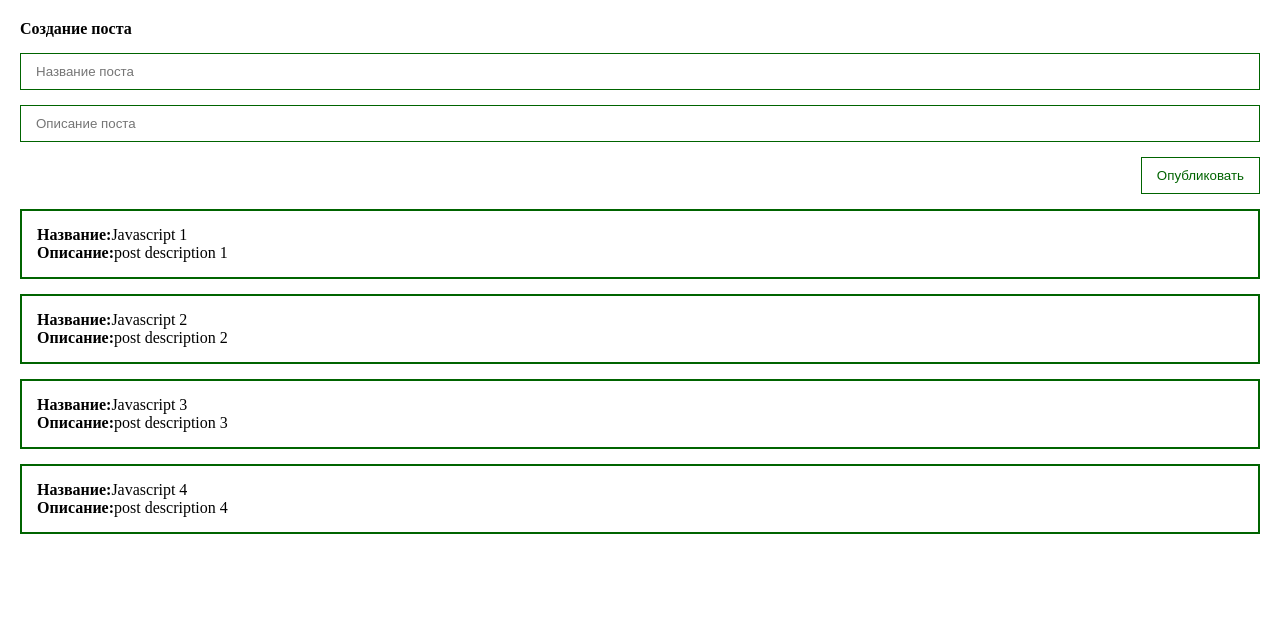
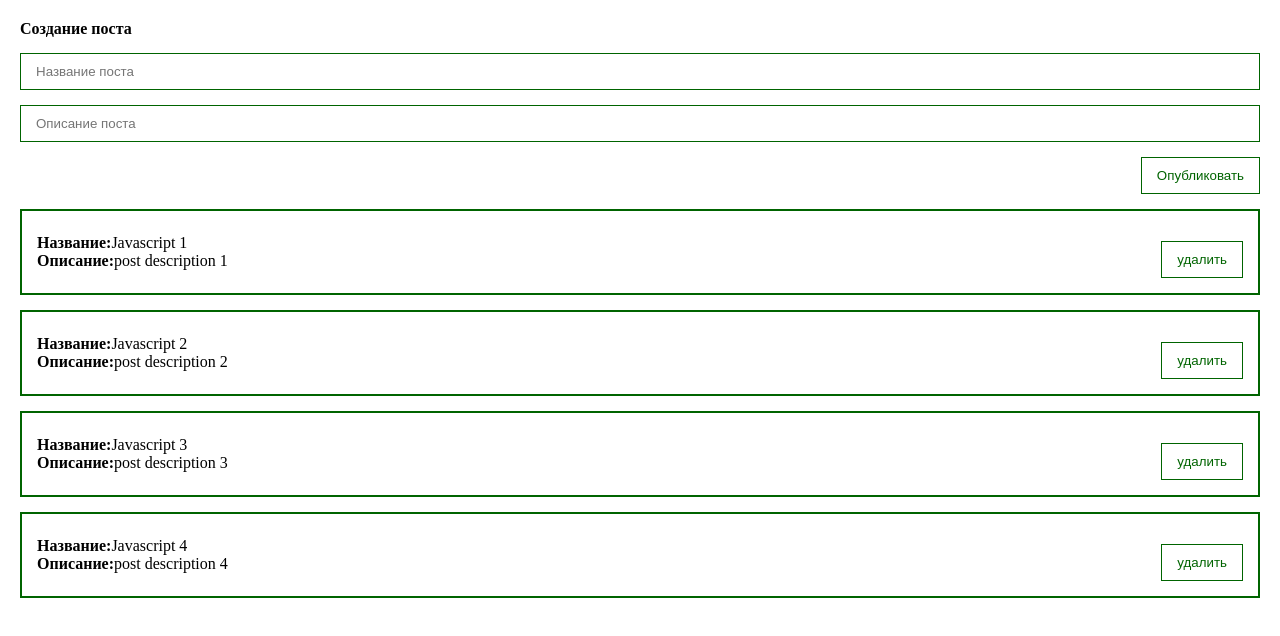
Before and after one commit to wyomingIncidentGuy/ulbi, a Vue app: page / in a window 1280 px wide. Shown: the top 636 px of the page. Built offline with nearby package versions, Linux system fonts and the light colour scheme.

Commit message:
made post a separate component & added ui button

```diff
--- a/src/App.vue
+++ b/src/App.vue
@@ -70,32 +70,4 @@
   button {
    cursor: pointer;
   }
-
-  .post{
-    margin-top:15px;
-    padding:15px;
-    border:2px solid darkgreen;
-  }
-
-  form{
-    display: flex;
-    flex-direction: column;
-
-  }
-
-  .input{
-    width: 100%;
-    border: 1px solid darkgreen;
-    padding: 10px 15px;
-    margin-top:15px;
-  }
-
-  .btn{
-    align-self:flex-end;
-    margin-top: 15px;
-    padding: 10px 15px;
-    background: none;
-    color:darkgreen;
-    border: 1px solid darkgreen;
-  }
 </style>
--- /dev/null
+++ b/src/components/UI/myButton.vue
@@ -0,0 +1,32 @@
+<template>
+    <button @click="importedMethod('create')">
+        <slot></slot>
+    </button>
+</template>
+
+<script>
+    export default{
+        emits: ['create'],
+        props:{
+
+        },
+
+        methods: {
+            importedMethod(methodName){
+                this.$emit(methodName)
+            }
+        }
+
+    }
+</script>
+
+<style>
+    .btn{
+    align-self:flex-end;
+    margin-top: 15px;
+    padding: 10px 15px;
+    background: none;
+    color:darkgreen;
+    border: 1px solid darkgreen;
+  }
+</style>
--- a/src/components/postForm.vue
+++ b/src/components/postForm.vue
@@ -3,17 +3,27 @@
         <h4>Создание поста</h4>
         <input v-model="title" class = "input" type="text" placeholder = "Название поста">
         <input v-model="body" class = "input" type="text" placeholder="Описание поста">
-        <button class = "btn" @click = "create">Опубликовать</button>
+        <myButton
+        class = "btn"
+        @click = "create"
+        >Опубликовать</myButton>
     </form>
 </template>
 
 <script>
+    import myButton from './UI/myButton.vue';
+
     export default{
+
+        components: {
+            myButton,
+        },
+
         emits:['createPost'],
         data(){
             return{
                 title:'',
-                body:''
+                body:'',
             }
         },
         methods:{
@@ -27,5 +37,16 @@
 </script>
 
 <style>
+form{
+    display: flex;
+    flex-direction: column;
 
+  }
+
+  .input{
+    width: 100%;
+    border: 1px solid darkgreen;
+    padding: 10px 15px;
+    margin-top:15px;
+  }
 </style>
--- /dev/null
+++ b/src/components/postItem.vue
@@ -0,0 +1,49 @@
+<template>
+    <div class="post">
+        <div>
+            <div><strong>Название:</strong>{{ post.title }}</div>
+            <div><strong>Описание:</strong>{{ post.body }}</div>
+        </div>
+        <div class="post__buttons">
+            <myButton
+            class="btn"
+            @click="delete"
+            >удалить</myButton>
+        </div>
+    </div>
+</template>
+
+<script>
+    import myButton from './UI/myButton.vue';
+    export default{
+        emits:[],
+
+        props:{
+            post:{
+                type: Object,
+                required: true
+            }
+        },
+
+        methods:{
+            delete(){
+
+            }
+        },
+
+        components: {
+            myButton
+        }
+    }
+</script>
+
+<style>
+.post{
+    display: flex;
+    align-items: center;
+    justify-content: space-between;
+    margin-top:15px;
+    padding:15px;
+    border:2px solid darkgreen;
+  }
+</style>
--- a/src/components/postList.vue
+++ b/src/components/postList.vue
@@ -1,23 +1,22 @@
 <template>
-    <div class="post" v-for="post in posts">
-        <div><strong>Название:</strong>{{ post.title }}</div>
-        <div><strong>Описание:</strong>{{ post.body }}</div>
-    </div>
+    <postItem
+    v-for="post in posts"
+    :post="post"
+    />
 </template>
 
 <script>
+    import postItem from './postItem.vue';
     export default{
+        components: {
+            postItem
+        },
         props: {
             posts: {
                 type: Array,
                 required: true
             }
         },
-        data(){
-            return{
-
-            }
-        }
     }
 </script>
 
```
